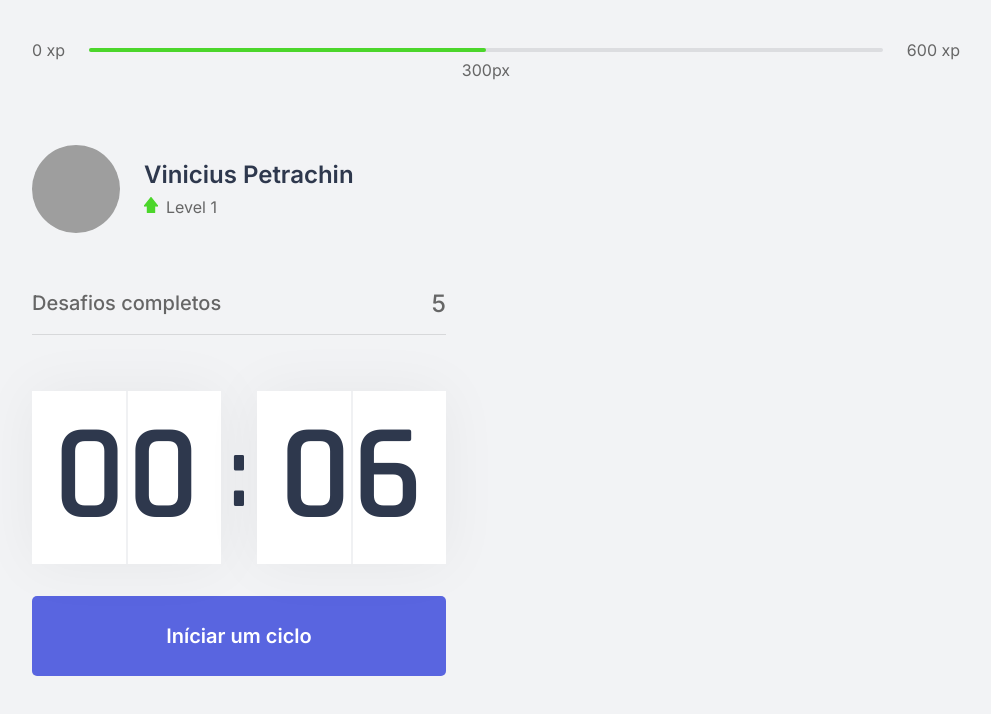
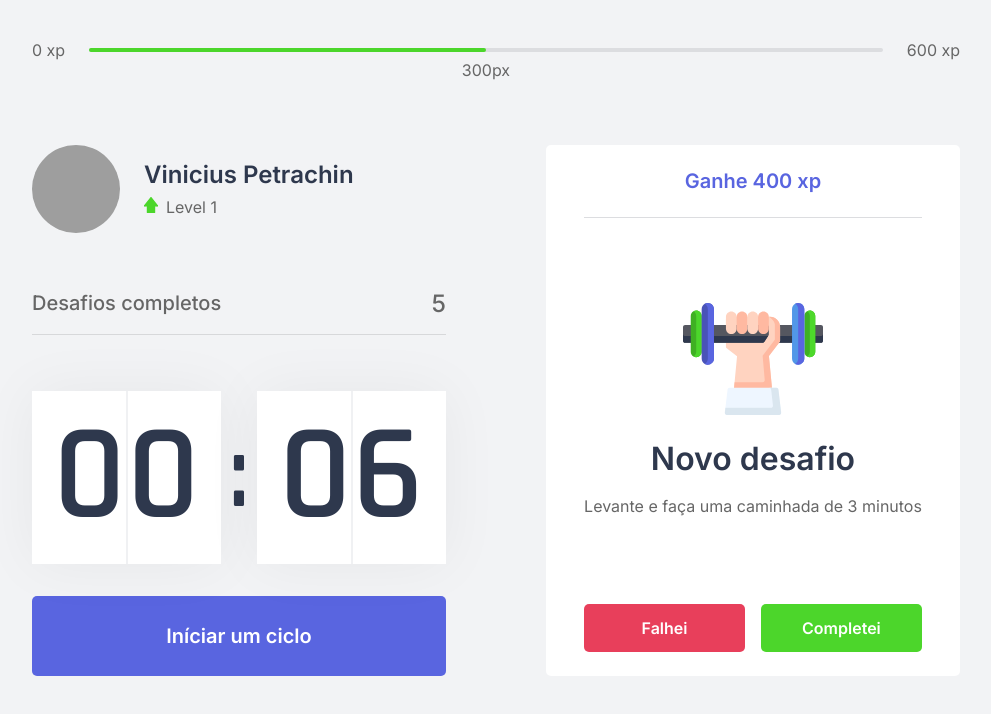
Before and after one commit to viniciuspetrachin/Move-It-the-Pomodoro-App-using-Next.js, a Next.js app: page / in a window 1280 px wide. Shown: the top 714 px of the page, without its empty margins (144-1135 px from the left). Built offline with nearby package versions, Linux system fonts and the light colour scheme; grey boxes are pictures that could not be loaded.

Commit message:
Completed application style

```diff
--- /dev/null
+++ b/src/components/ChallengeBox.tsx
@@ -0,0 +1,44 @@
+import styles from '../styles/components/ChallengeBox.module.css'
+
+export default function ChallengeBox() {
+  const hasActiveChallenge = true;
+
+  return (
+    <div className={styles.challengeBoxContainer}>
+      {hasActiveChallenge ? (
+        <div className={styles.challengeActive}>
+          <header>Ganhe 400 xp</header>
+          <main>
+            <img src="icons/body.svg" />
+            <strong>Novo desafio</strong>
+            <p>Levante e faça uma caminhada de 3 minutos</p>
+          </main>
+          <footer>
+            <button
+              type="button"
+              className={styles.challengeFailedButton}
+            >
+              Falhei</button>
+            <button
+              type="button"
+              className={styles.challengeSucceededButton}
+            >
+              Completei</button>
+          </footer>
+        </div>
+      ) : (
+
+          <div className={styles.challengeNotActive}>
+            <strong>Finalize um ciclo para receber desafios a serem completados</strong>
+            <p>
+              <img src="icons/level-up.svg" alt="Level Up" />
+          Avance de nível completando desafios.
+        </p>
+          </div>
+        )
+      }
+
+
+    </div >
+  )
+}
--- a/src/pages/index.tsx
+++ b/src/pages/index.tsx
@@ -5,6 +5,7 @@
 import styles from '../styles/pages/Home.module.css'
 
 import Head from 'next/head'
+import ChallengeBox from '../components/ChallengeBox';
 
 export default function Home() {
   return (
@@ -20,7 +21,7 @@
           <Countdown />
         </div>
         <div>
-
+          <ChallengeBox />
         </div>
       </section>
 
--- /dev/null
+++ b/src/styles/components/ChallengeBox.module.css
@@ -0,0 +1,101 @@
+.challengeBoxContainer {
+  height: 100%;
+  background: var(--white);
+  border-radius: 5px;
+  box-shadow: rgba(0, 0, 0, 0.5);
+  padding: 1.5rem 2rem;
+  display: flex;
+  flex-direction: column;
+  align-items: center;
+  justify-content: center;
+  text-align: center;
+}
+
+.challengeNotActive {
+  display: flex;
+  flex-direction: column;
+  align-items: center;
+
+}
+
+.challengeNotActive strong {
+  font-size: 1.5rem;
+  font-weight: 500;
+  line-height: 1.4;
+}
+
+.challengeNotActive p {
+  display: flex;
+  flex-direction: column;
+  align-items: center;
+  line-height: 1.4;
+  max-width: 70%;
+  margin-top: 3rem;
+}
+
+.challengeNotActive p img {
+  margin-bottom: 1rem;
+}
+
+.challengeActive {
+  height: 100%;
+  display: flex;
+  flex-direction: column;
+}
+
+.challengeActive header {
+  color: var(--blue);
+  font-weight: 600;
+  font-size: 1.25rem;
+  padding: 0 2rem 1.5rem;
+  border-bottom: 1px solid var(--gray-line);
+}
+
+.challengeActive main {
+  flex: 1;
+  display: flex;
+  flex-direction: column;
+  align-items: center;
+  justify-content: center;
+}
+
+.challengeActive main strong {
+  font-weight: 600;
+  font-size: 2rem;
+  color: var(--title);
+  margin: 1.5rem 0 1rem;
+}
+
+.challengeActive main p {
+  line-height: 1.5rem;
+}
+
+.challengeActive footer {
+  display: grid;
+  grid-template-columns: 1fr 1fr;
+  gap: 1rem;
+}
+
+.challengeActive footer button {
+  height: 3rem;
+  display: flex;
+  align-items: center;
+  justify-content: center;
+  border: 0;
+  border-radius: 5px;
+  color: var(--white);
+  font-size: 1rem;
+  font-weight: 600;
+  transition: filter 0.2s;
+}
+
+.challengeActive footer button.challengeFailedButton {
+  background: var(--red);
+}
+
+.challengeActive footer button.challengeSucceededButton {
+  background: var(--green);
+}
+.challengeActive footer button:hover {
+  filter: brightness(0.9);
+}
```
